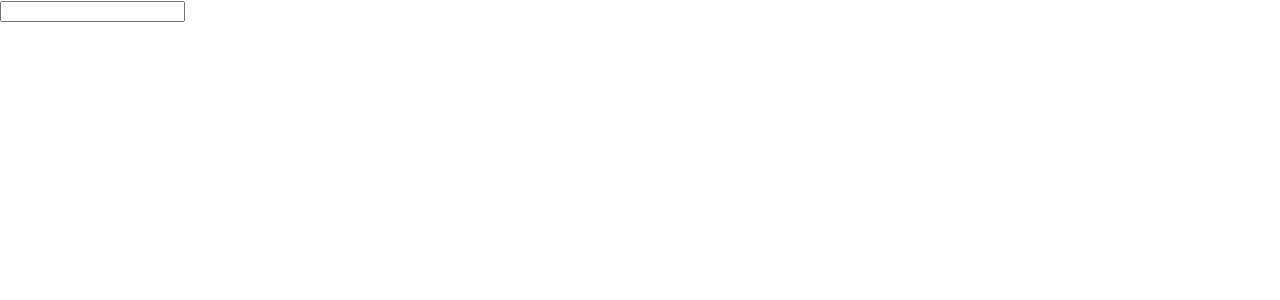
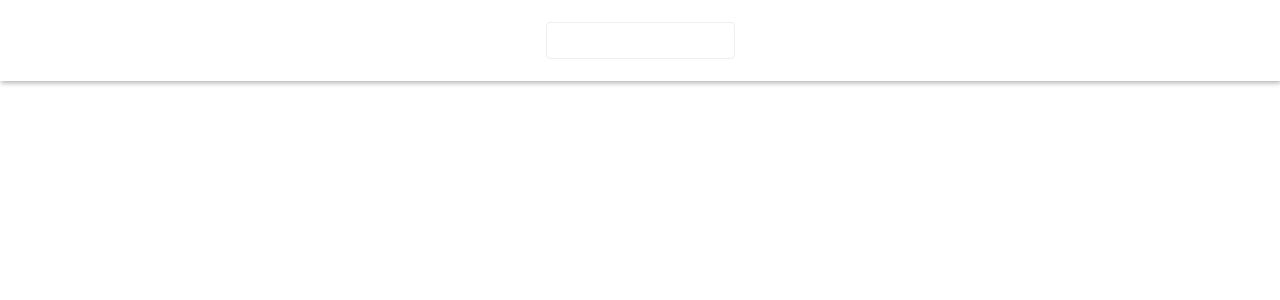
Before and after one commit to oscardelalanza/upgraded-garbanzo, a React (Create React App) app: page / in a window 1280 px wide. Shown: the top 300 px of the page. Built offline with nearby package versions, Linux system fonts and the light colour scheme.

Commit message:
header styles

```diff
--- a/src/App.js
+++ b/src/App.js
@@ -1,4 +1,5 @@
 import { Formik, Form, Field } from 'formik'
+import './styles/header.css'
 
 const App = () => {
   return (
--- /dev/null
+++ b/src/styles/header.css
@@ -0,0 +1,24 @@
+html {
+  box-sizing: content-box;
+}
+
+html * {
+  box-sizing: inherit;
+}
+
+header {
+  display: flex;
+  justify-content: center;
+  background-color: #fff;
+  padding: 22px;
+  box-shadow: 1px 2px 5px rgb(0, 0, 0, 0.3);
+  z-index: 2;
+  position: relative;
+}
+
+header input {
+  outline: none;
+  border: solid 1px #eee;
+  padding: 10px 5px;
+  border-radius: 4px;
+}
```
